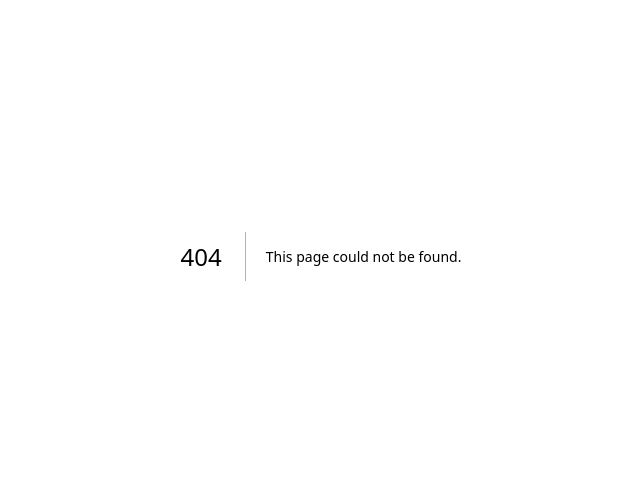
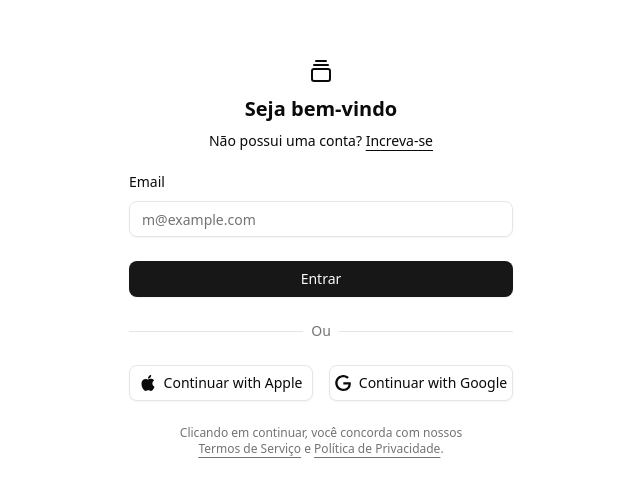
Before and after one commit to elc1090/project3-2025a-dbseitenfus-frontend, a Next.js app: page /login in a window 1280 px wide. Before the commit this address had no page. Shown: the part 144-636 px from the top of the page, without its empty margins (319-959 px from the left). Built offline with nearby package versions, Linux system fonts and the light colour scheme.

Commit message:
feat: create login page

```diff
--- /dev/null
+++ b/src/app/login/page.jsx
@@ -0,0 +1,12 @@
+import { LoginForm } from "@/components/login-form"
+
+export default function LoginPage() {
+  return (
+    <div
+      className="bg-background flex min-h-svh flex-col items-center justify-center gap-6 p-6 md:p-10">
+      <div className="w-full max-w-sm">
+        <LoginForm />
+      </div>
+    </div>
+  );
+}
--- /dev/null
+++ b/src/components/login-form.jsx
@@ -0,0 +1,73 @@
+import { GalleryVerticalEnd } from "lucide-react"
+
+import { cn } from "@/lib/utils"
+import { Button } from "@/components/ui/button"
+import { Input } from "@/components/ui/input"
+import { Label } from "@/components/ui/label"
+
+export function LoginForm({
+  className,
+  ...props
+}) {
+  return (
+    <div className={cn("flex flex-col gap-6", className)} {...props}>
+      <form>
+        <div className="flex flex-col gap-6">
+          <div className="flex flex-col items-center gap-2">
+            <a href="#" className="flex flex-col items-center gap-2 font-medium">
+              <div className="flex size-8 items-center justify-center rounded-md">
+                <GalleryVerticalEnd className="size-6" />
+              </div>
+              <span className="sr-only">Acme Inc.</span>
+            </a>
+            <h1 className="text-xl font-bold">Seja bem-vindo</h1>
+            <div className="text-center text-sm">
+              Não possui uma conta?{" "}
+              <a href="#" className="underline underline-offset-4">
+                Increva-se
+              </a>
+            </div>
+          </div>
+          <div className="flex flex-col gap-6">
+            <div className="grid gap-3">
+              <Label htmlFor="email">Email</Label>
+              <Input id="email" type="email" placeholder="m@example.com" required />
+            </div>
+            <Button type="submit" className="w-full">
+              Entrar
+            </Button>
+          </div>
+          <div
+            className="after:border-border relative text-center text-sm after:absolute after:inset-0 after:top-1/2 after:z-0 after:flex after:items-center after:border-t">
+            <span className="bg-background text-muted-foreground relative z-10 px-2">
+              Ou
+            </span>
+          </div>
+          <div className="grid gap-4 sm:grid-cols-2">
+            <Button variant="outline" type="button" className="w-full">
+              <svg xmlns="http://www.w3.org/2000/svg" viewBox="0 0 24 24">
+                <path
+                  d="M12.152 6.896c-.948 0-2.415-1.078-3.96-1.04-2.04.027-3.91 1.183-4.961 3.014-2.117 3.675-.546 9.103 1.519 12.09 1.013 1.454 2.208 3.09 3.792 3.039 1.52-.065 2.09-.987 3.935-.987 1.831 0 2.35.987 3.96.948 1.637-.026 2.676-1.48 3.676-2.948 1.156-1.688 1.636-3.325 1.662-3.415-.039-.013-3.182-1.221-3.22-4.857-.026-3.04 2.48-4.494 2.597-4.559-1.429-2.09-3.623-2.324-4.39-2.376-2-.156-3.675 1.09-4.61 1.09zM15.53 3.83c.843-1.012 1.4-2.427 1.245-3.83-1.207.052-2.662.805-3.532 1.818-.78.896-1.454 2.338-1.273 3.714 1.338.104 2.715-.688 3.559-1.701"
+                  fill="currentColor" />
+              </svg>
+              Continuar with Apple
+            </Button>
+            <Button variant="outline" type="button" className="w-full">
+              <svg xmlns="http://www.w3.org/2000/svg" viewBox="0 0 24 24">
+                <path
+                  d="M12.48 10.92v3.28h7.84c-.24 1.84-.853 3.187-1.787 4.133-1.147 1.147-2.933 2.4-6.053 2.4-4.827 0-8.6-3.893-8.6-8.72s3.773-8.72 8.6-8.72c2.6 0 4.507 1.027 5.907 2.347l2.307-2.307C18.747 1.44 16.133 0 12.48 0 5.867 0 .307 5.387.307 12s5.56 12 12.173 12c3.573 0 6.267-1.173 8.373-3.36 2.16-2.16 2.84-5.213 2.84-7.667 0-.76-.053-1.467-.173-2.053H12.48z"
+                  fill="currentColor" />
+              </svg>
+              Continuar with Google
+            </Button>
+          </div>
+        </div>
+      </form>
+      <div
+        className="text-muted-foreground *:[a]:hover:text-primary text-center text-xs text-balance *:[a]:underline *:[a]:underline-offset-4">
+        Clicando em continuar, você concorda com nossos <a href="#">Termos de Serviço</a>{" "}
+        e <a href="#">Política de Privacidade</a>.
+      </div>
+    </div>
+  );
+}
```
